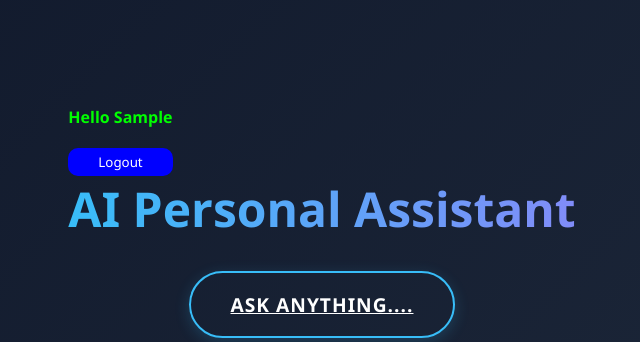
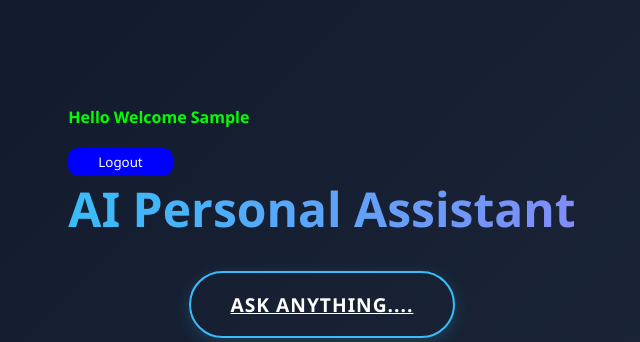
Before and after one commit to Bisworanjan34/Ai-personal-assistant, a Django app: page / in a window 1280 px wide. Shown: the part 188-530 px from the top of the page, without its empty margins (318-958 px from the left). Run offline with Django 5.2, Linux system fonts and the light colour scheme; the visitor is signed in with stand-in values (Sample User, id 1).

Commit message:
Update greeting message for authenticated users

```diff
--- a/templates/core/home.html
+++ b/templates/core/home.html
@@ -94,7 +94,7 @@
     <div>
         <div>
             {%if user.is_authenticated%}
-            <h4 class="b-title"> Hello {{request.user}}</h4>
+            <h4 class="b-title"> Hello welcome {{request.user}}</h4>
 
             <form action="{%url 'core:logout'%}" method="POST">
                 {%csrf_token%}
```
